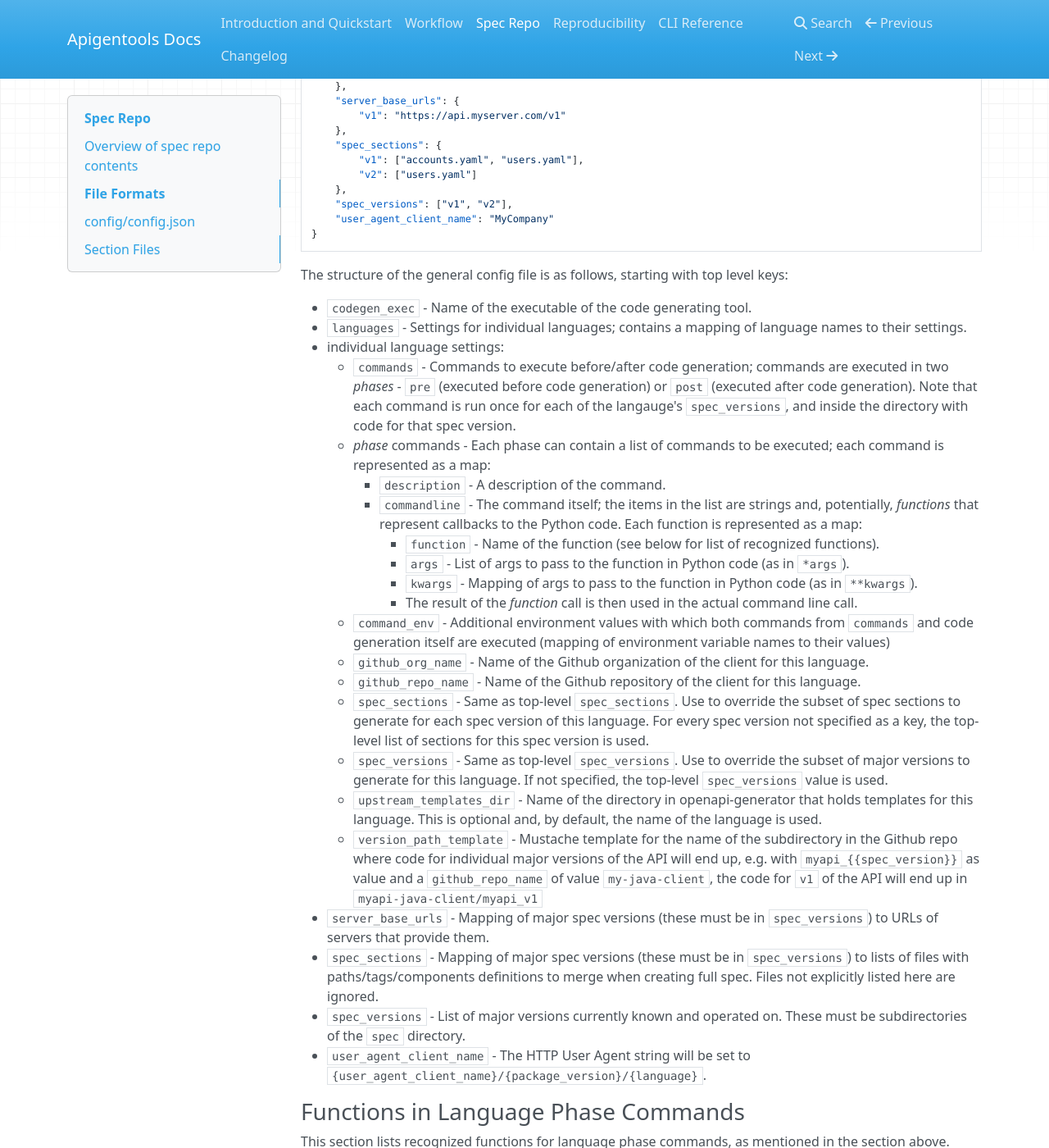
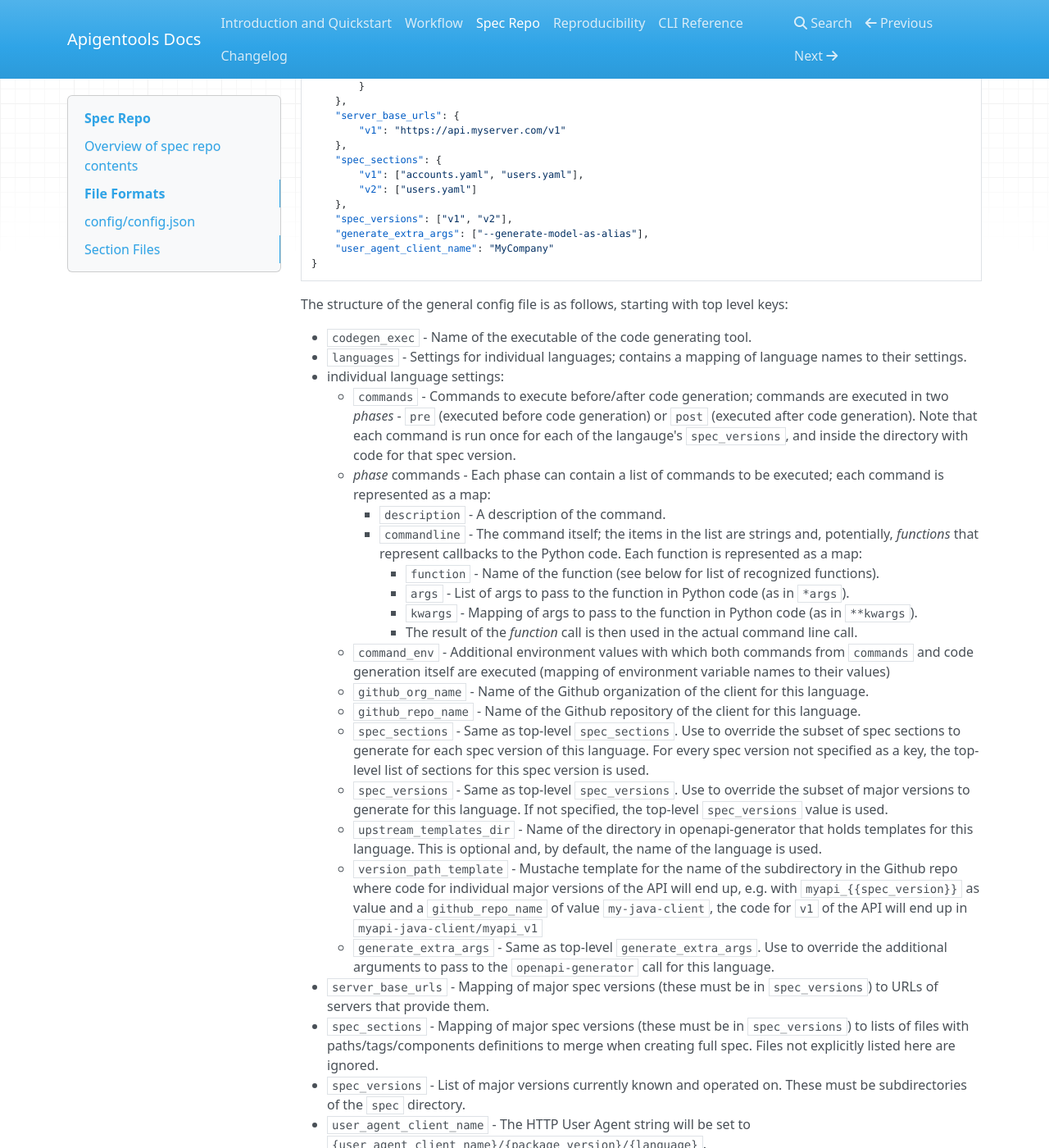
Before and after one commit to DataDog/apigentools, an MkDocs documentation site: the page built from docs/spec_repo.md, in a window 1280 px wide and 1400 px high, scrolled down 2126 px. Shown: the whole window at 82% size. Built offline with MkDocs 1.6.1, drawn with Linux system fonts in a browser that asks for light colours; nearby versions of some CDN libraries; some of the changed text lies outside the part shown.

Commit message:
Add `generate_extra_args` as top level config` (#79)

````diff
--- a/docs/spec_repo.md
+++ b/docs/spec_repo.md
@@ -88,7 +88,8 @@ Example:
                 "v1": ["accounts.yaml"]
             }
             "spec_versions": ["v1", "v2"],
-            "version_path_template": "myapi_{{spec_version}}"
+            "version_path_template": "myapi_{{spec_version}}",
+            "generate_extra_args": ["--skip-overwrite", "--generate-model-as-alias"]
         }
     },
     "server_base_urls": {
@@ -99,6 +100,7 @@ Example:
         "v2": ["users.yaml"]
     },
     "spec_versions": ["v1", "v2"],
+    "generate_extra_args": ["--generate-model-as-alias"],
     "user_agent_client_name": "MyCompany"
 }
 ```
@@ -123,10 +125,12 @@ The structure of the general config file is as follows, starting with top level
     * `spec_versions` - Same as top-level `spec_versions`. Use to override the subset of major versions to generate for this language. If not specified, the top-level `spec_versions` value is used.
     * `upstream_templates_dir` - Name of the directory in openapi-generator that holds templates for this language. This is optional and, by default, the name of the language is used.
     * `version_path_template` - Mustache template for the name of the subdirectory in the Github repo where code for individual major versions of the API will end up, e.g. with `myapi_{{spec_version}}` as value and a `github_repo_name` of value `my-java-client`, the code for `v1` of the API will end up in `myapi-java-client/myapi_v1`
+    * `generate_extra_args` - Same as top-level `generate_extra_args`. Use to override the additional arguments to pass to the `openapi-generator` call for this language.
 * `server_base_urls` - Mapping of major spec versions (these must be in `spec_versions`) to URLs of servers that provide them.
 * `spec_sections` - Mapping of major spec versions (these must be in `spec_versions`) to lists of files with paths/tags/components definitions to merge when creating full spec. Files not explicitly listed here are ignored.
 * `spec_versions` - List of major versions currently known and operated on. These must be subdirectories of the `spec` directory.
 * `user_agent_client_name` - The HTTP User Agent string will be set to `{user_agent_client_name}/{package_version}/{language}`.
+* `generate_extra_args` - Additional arguments to pass to the `openapi-generator` call.
 
 ### Functions in Language Phase Commands
 
````
Also changed, not shown: 3 other files.
